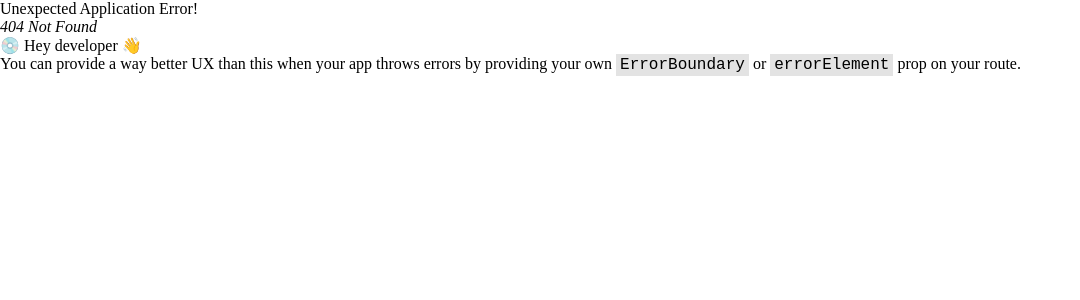
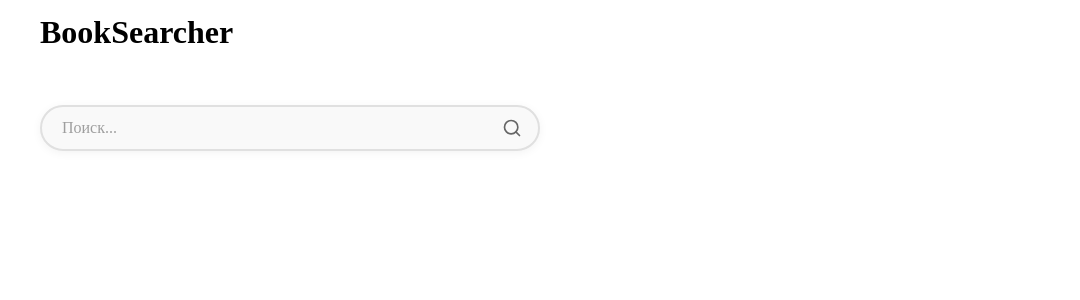
Before and after one commit to Lychil/BookSearcher, a React (Vite) app: page /home in a window 1280 px wide. Before the commit this address had no page. Shown: the top 300 px of the page, without its empty margins (0-1080 px from the left). Built offline with nearby package versions, Linux system fonts and the light colour scheme.

Commit message:
home. Добавлен компонент поисковой строки

```diff
--- a/package.json
+++ b/package.json
@@ -14,6 +14,7 @@
     "react": "^19.1.0",
     "react-dom": "^19.1.0",
     "react-hook-form": "^7.60.0",
+    "react-icons": "^5.5.0",
     "react-router-dom": "^7.7.0"
   },
   "devDependencies": {
--- a/src/common/components/Layout/Layout.module.css
+++ b/src/common/components/Layout/Layout.module.css
@@ -5,6 +5,7 @@
 }
 
 .main {
+    width: 100%;
     flex: 1;
     display: flex;
     flex-direction: column;
--- /dev/null
+++ b/src/common/components/SearchBar/SearchBar.module.css
@@ -0,0 +1,55 @@
+.searchForm {
+    max-width: 500px;
+}
+
+.searchContainer {
+    position: relative;
+    width: 100%;
+    display: flex;
+    align-items: center;
+}
+
+.searchInput {
+    width: 100%;
+    padding: 12px 50px 12px 20px;
+    border: 2px solid #e0e0e0;
+    border-radius: 30px;
+    background-color: #f9f9f9;
+    transition: all 0.3s ease;
+    box-shadow: 0 2px 10px rgba(0, 0, 0, 0.05);
+}
+
+.searchInput:focus {
+    border-color: #000;
+    background-color: white;
+    box-shadow: 0 4px 12px rgba(0, 0, 0, 0.1);
+}
+
+.searchInput::placeholder {
+    color: #9e9e9e;
+    opacity: 1;
+}
+
+.searchButton {
+    position: absolute;
+    right: 10px;
+    padding: 8px;
+    display: flex;
+    align-items: center;
+    justify-content: center;
+    color: #666;
+    transition: color 0.3s ease;
+}
+
+.searchButton:hover {
+    color: #000;
+}
+
+.searchButton:disabled {
+    opacity: 0.5;
+    cursor: not-allowed;
+}
+
+.searchIcon {
+    font-size: 20px;
+}
--- /dev/null
+++ b/src/common/components/SearchBar/SearchBar.tsx
@@ -0,0 +1,31 @@
+import { useForm } from 'react-hook-form';
+import styles from './SearchBar.module.css';
+import { FiSearch } from 'react-icons/fi';
+import { SearchFormData } from '@/common/types/filters';
+import { filtersValidations } from '@/common/validations/filters';
+
+export const SearchBar = () => {
+    const { register, handleSubmit, formState: { isSubmitting }} = useForm<SearchFormData>();
+
+    const onSubmit = (data: SearchFormData) => {};
+
+    return (
+        <form onSubmit={handleSubmit(onSubmit)} className={styles.searchForm}>
+            <div className={styles.searchContainer}>
+                <input
+                    type="text"
+                    placeholder="Поиск..."
+                    className={styles.searchInput}
+                    {...register('query', filtersValidations.search)}
+                />
+                <button
+                    type="submit"
+                    className={styles.searchButton}
+                    disabled={isSubmitting}
+                >
+                    <FiSearch className={styles.searchIcon} />
+                </button>
+            </div>
+        </form>
+    );
+};
--- /dev/null
+++ b/src/common/types/filters.ts
@@ -0,0 +1,3 @@
+export interface SearchFormData {
+    query: string;
+};
--- /dev/null
+++ b/src/common/validations/filters.ts
@@ -0,0 +1,9 @@
+export const filtersValidations = {
+    search: {
+        required: 'Введите поисковый запрос',
+        minLength: {
+            value: 2,
+            message: 'Минимум 2 символа'
+        }
+    }
+}
--- a/src/index.css
+++ b/src/index.css
@@ -25,6 +25,21 @@ button {
   background: none;
 }
 
+input {
+  border: 0;
+  background: none;
+  font: inherit;
+  color: inherit;
+  outline: none;
+  -webkit-appearance: none;
+  -moz-appearance: none;
+  appearance: none;
+}
+
+input::-ms-clear {
+  display: none;
+}
+
 body {
   font-weight: 400;
   font-size: 16px;
--- /dev/null
+++ b/src/modules/user/Home/Home.module.css
@@ -0,0 +1,3 @@
+.wrapper {
+    margin-block: 40px;
+}
--- /dev/null
+++ b/src/modules/user/Home/Home.tsx
@@ -0,0 +1,10 @@
+import { SearchBar } from "@/common/components/SearchBar/SearchBar";
+import styles from "@/modules/user/Home/Home.module.css";
+
+export default function Home() {
+    return (
+        <div className={styles.wrapper}>
+            <SearchBar />
+        </div>
+    )
+}
--- a/src/router/RoutesProvider.tsx
+++ b/src/router/RoutesProvider.tsx
@@ -8,17 +8,20 @@ import {
 import ProtectedRoutes from "@/router/ProtectedRoutes";
 import Layout from "@/common/components/Layout/Layout";
 import AuthSwitcher from "@/modules/auth/AuthSwitcher";
+import Home from "@/modules/user/Home/Home";
 
 export default function RoutesProvider() {
-    const isAuth = false;
+    const isAuth = true;
 
     const router = createBrowserRouter(
         createRoutesFromElements(
             <>
                 <Route path="/" element={<Layout />}>
-                    <Route index element={<Navigate to="/auth" replace />} />
+                    <Route index element={<Navigate to={isAuth ? "/home" : "/login"} replace />} />
                     <Route path="auth" element={<AuthSwitcher />} />
-                    <Route element={<ProtectedRoutes isAllowed={isAuth} />}></Route>
+                    <Route element={<ProtectedRoutes isAllowed={isAuth} />}>
+                        <Route path="home" element={<Home />} />
+                    </Route>
                 </Route>
             </>
         )
```
Also changed, not shown: 1 other file (tests, documents, lock files or other folders).
